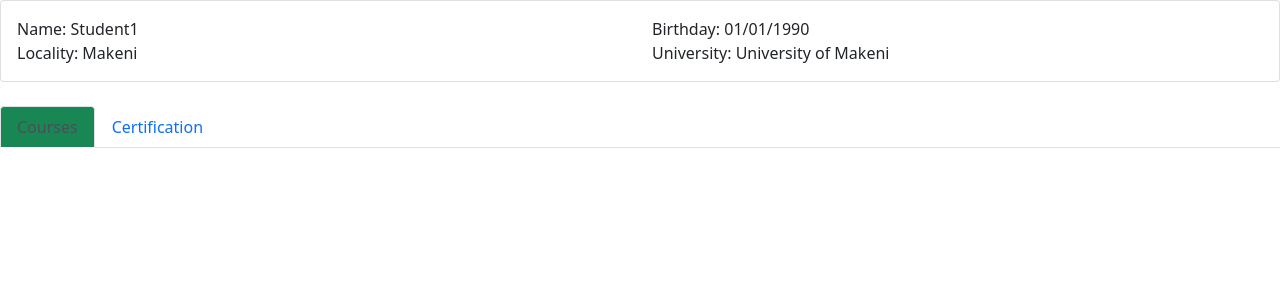
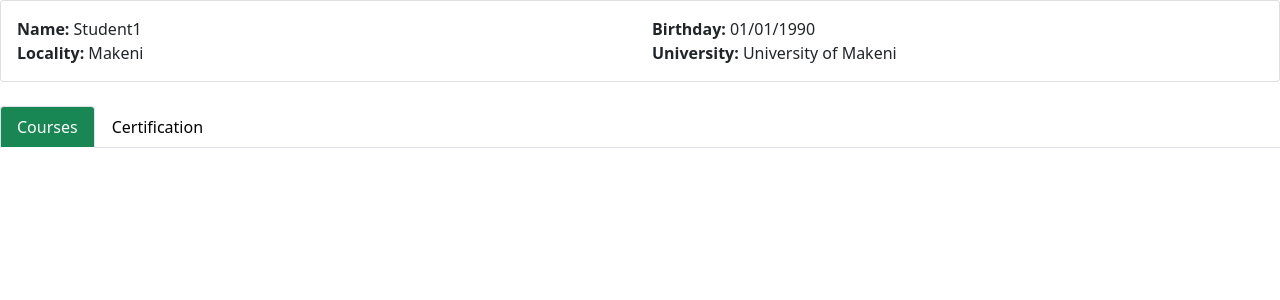
Before and after one commit to alhajimansaray/ubuntu-postgraduate-angular, an Angular app: page /students-file in a window 1280 px wide. Shown: the top 300 px of the page. Built offline with nearby package versions, Linux system fonts and the light colour scheme.

Commit message:
Adding styling to Student-file

```diff
--- a/src/app/components/students/students-file/students-file.component.html
+++ b/src/app/components/students/students-file/students-file.component.html
@@ -2,42 +2,27 @@
   <div class="card">
     <div class="card-body">
       <div class="row">
-        <div class="col">Name: Student1</div>
-        <div class="col">Birthday: 01/01/1990</div>
+        <div class="col"><strong>Name:</strong> Student1</div>
+        <div class="col"><strong>Birthday:</strong> 01/01/1990</div>
       </div>
       <div class="row">
-        <div class="col">Locality: Makeni</div>
-        <div class="col">University: University of Makeni</div>
+        <div class="col"><strong>Locality:</strong> Makeni</div>
+        <div class="col"><strong>University:</strong> University of Makeni</div>
       </div>
     </div>
   </div>
 </div>
-<br>
+                    <br>
+
 <!-- Navigating Tab -->
 <ul class="nav nav-tabs mb-3" id="ex1" role="tablist">
   <li class="nav-item" role="presentation">
-    <a
-      class="nav-link active bg-success"
-      id="ex1-tab-1"
-      data-mdb-toggle="tab"
-      href="students-file"
-      role="tab"
-      aria-controls="ex1-tabs-1"
-      aria-selected="true"
-    >Courses</a
-    >
+    <a class="nav-link active bg-success" id="ex1-tab-1" data-mdb-toggle="tab" href="students-file" role="tab"
+      aria-controls="ex1-tabs-1" aria-selected="true" style="color: white">Courses</a>
   </li>
   <li class="nav-item" role="presentation">
-    <a
-      class="nav-link"
-      id="ex1-tab-2"
-      data-mdb-toggle="tab"
-      href="students-file"
-      role="tab"
-      aria-controls="ex1-tabs-2"
-      aria-selected="false"
-    >Certification</a
-    >
+    <a class="nav-link" id="ex1-tab-2" data-mdb-toggle="tab" href="students-file" role="tab" aria-controls="ex1-tabs-2"
+      aria-selected="false" style="color: black">Certification</a>
   </li>
 
 </ul>
@@ -45,14 +30,9 @@
 
 <!-- Content of the Tab -->
 <div class="tab-content" id="ex1-content">
-  <div
-    class="tab-pane fade show active"
-    id="ex1-tabs-1"
-    role="tabpanel"
-    aria-labelledby="ex1-tab-1"
-  >
+  <div class="tab-pane fade show active" id="ex1-tabs-1" role="tabpanel" aria-labelledby="ex1-tab-1">
+  </div>
 
-  </div>
   <div class="tab-pane fade" id="ex1-tabs-2" role="tabpanel" aria-labelledby="ex1-tab-2">
 
   </div>
```
